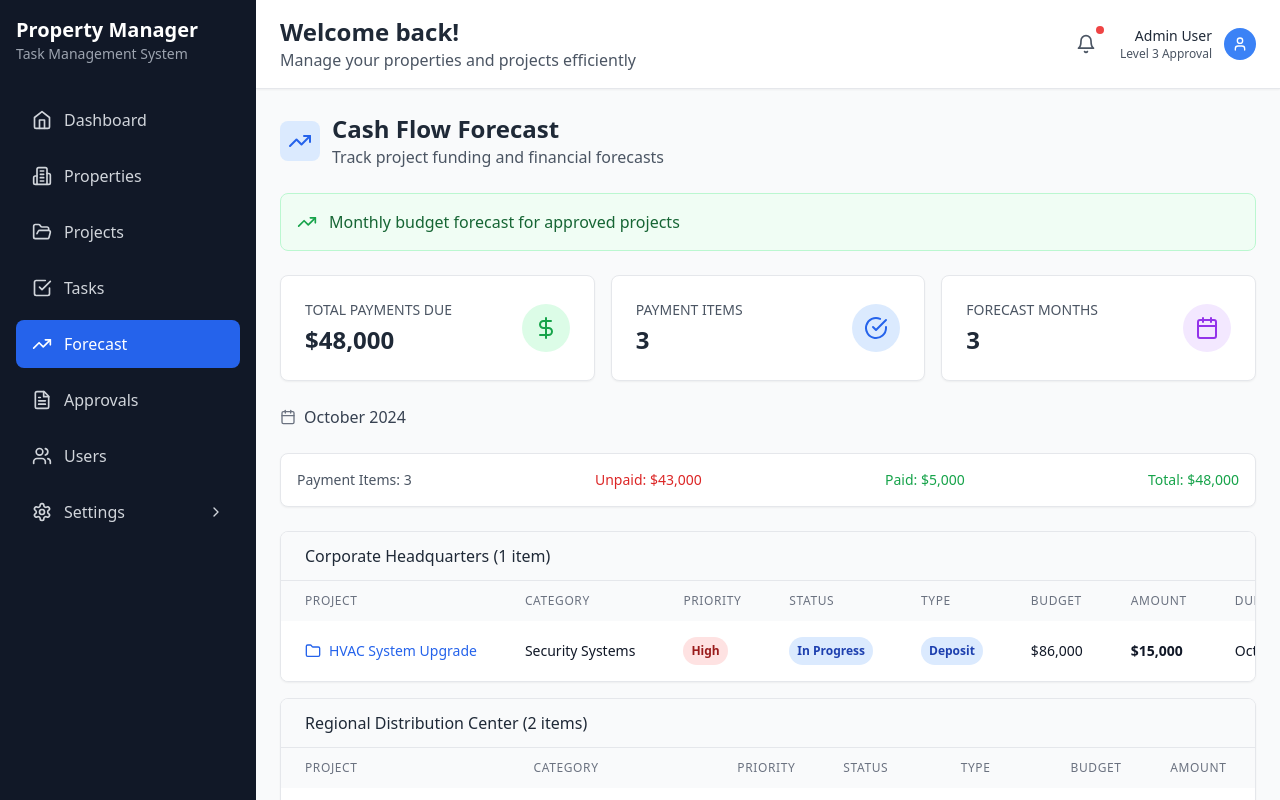
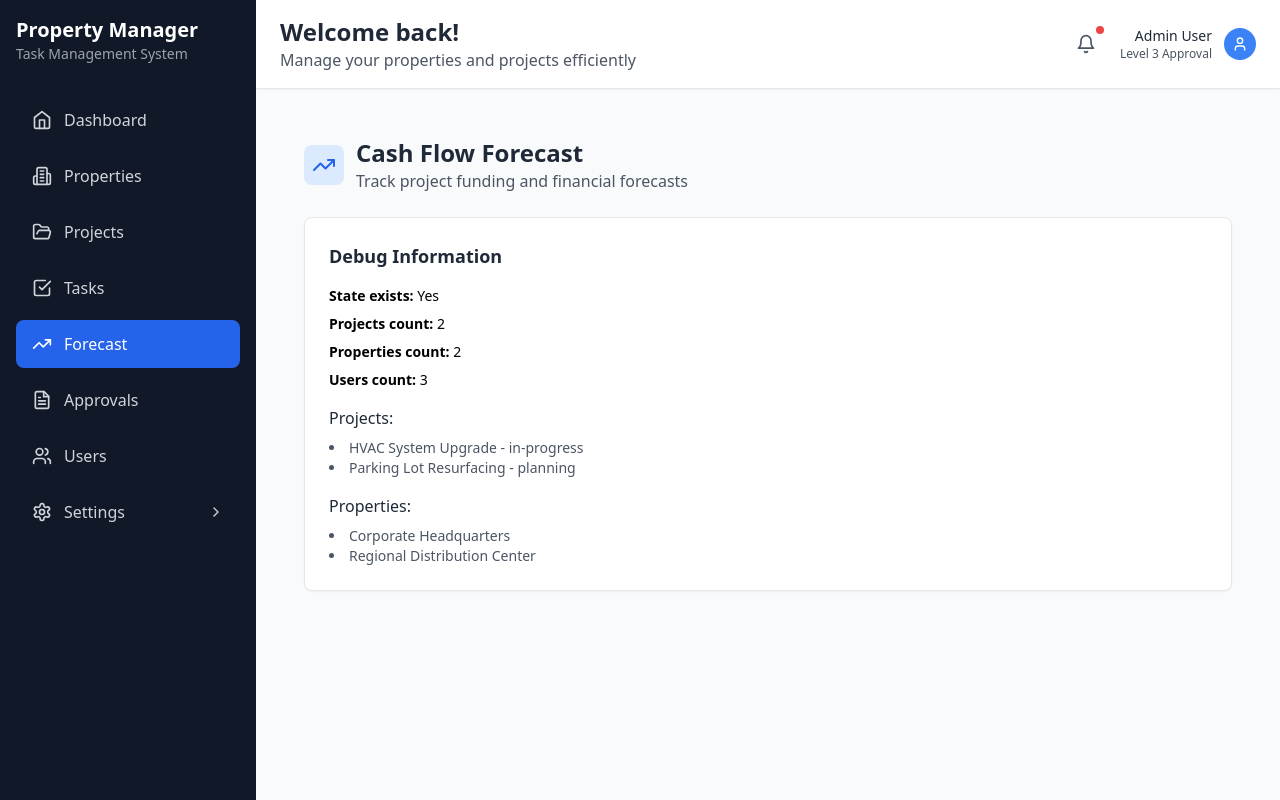
Before and after one commit to danielaiglesias1011/Property-Task-Manager, a React (Create React App) app: page /forecast in a window 1280 px wide. Built offline with nearby package versions, Linux system fonts and the light colour scheme.

Commit message:
Add simple ForecastView for debugging blank page issue

```diff
--- a/src/App.tsx
+++ b/src/App.tsx
@@ -8,7 +8,7 @@ import Properties from './pages/Properties';
 import Projects from './pages/Projects';
 import Tasks from './pages/Tasks';
 import Settings from './pages/Settings';
-import ForecastView from './components/Forecast/ForecastView';
+import ForecastView from './components/Forecast/ForecastViewSimple';
 import ApprovalsView from './components/Approvals/ApprovalsView';
 import './App.css';
 
--- a/src/components/Forecast/ForecastView.tsx
+++ b/src/components/Forecast/ForecastView.tsx
@@ -7,6 +7,12 @@ import { FundingDetail, Project } from '../../types';
 const ForecastView: React.FC = () => {
   const { state, dispatch } = useApp();
   const [selectedMonth, setSelectedMonth] = useState<string>('2024-10');
+
+  // Debug logging
+  console.log('ForecastView rendering...');
+  console.log('State:', state);
+  console.log('State projects:', state?.projects);
+  console.log('State properties:', state?.properties);
 
   // Aggregate all funding details with project and property info
   const fundingData = useMemo(() => {
--- /dev/null
+++ b/src/components/Forecast/ForecastViewSimple.tsx
@@ -0,0 +1,59 @@
+import React from 'react';
+import { useApp } from '../../context/AppContext';
+import { TrendingUp } from 'lucide-react';
+
+const ForecastViewSimple: React.FC = () => {
+  const { state } = useApp();
+
+  console.log('ForecastViewSimple rendering...');
+  console.log('State:', state);
+
+  return (
+    <div className="p-6">
+      <div className="flex items-center space-x-3 mb-6">
+        <div className="w-10 h-10 bg-blue-100 dark:bg-blue-900 rounded-lg flex items-center justify-center">
+          <TrendingUp className="text-blue-600 dark:text-blue-400" size={24} />
+        </div>
+        <div>
+          <h1 className="text-2xl font-bold text-gray-800 dark:text-white">Cash Flow Forecast</h1>
+          <p className="text-gray-600 dark:text-gray-300">Track project funding and financial forecasts</p>
+        </div>
+      </div>
+
+      <div className="bg-white dark:bg-gray-800 rounded-lg shadow-sm border border-gray-200 dark:border-gray-700 p-6">
+        <h2 className="text-lg font-semibold text-gray-800 dark:text-white mb-4">Debug Information</h2>
+
+        <div className="space-y-2 text-sm">
+          <p><strong>State exists:</strong> {state ? 'Yes' : 'No'}</p>
+          <p><strong>Projects count:</strong> {state?.projects?.length || 'N/A'}</p>
+          <p><strong>Properties count:</strong> {state?.properties?.length || 'N/A'}</p>
+          <p><strong>Users count:</strong> {state?.users?.length || 'N/A'}</p>
+        </div>
+
+        {state?.projects && (
+          <div className="mt-4">
+            <h3 className="text-md font-medium text-gray-800 dark:text-white mb-2">Projects:</h3>
+            <ul className="list-disc list-inside text-sm text-gray-600 dark:text-gray-300">
+              {state.projects.map(project => (
+                <li key={project.id}>{project.name} - {project.status}</li>
+              ))}
+            </ul>
+          </div>
+        )}
+
+        {state?.properties && (
+          <div className="mt-4">
+            <h3 className="text-md font-medium text-gray-800 dark:text-white mb-2">Properties:</h3>
+            <ul className="list-disc list-inside text-sm text-gray-600 dark:text-gray-300">
+              {state.properties.map(property => (
+                <li key={property.id}>{property.name}</li>
+              ))}
+            </ul>
+          </div>
+        )}
+      </div>
+    </div>
+  );
+};
+
+export default ForecastViewSimple;
```
